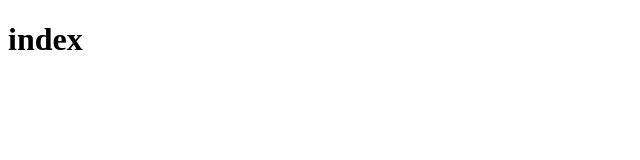
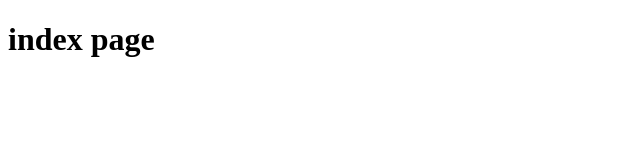
Before and after one commit to StarlightSSM/blog_proj, a plain HTML site: page index.html in a window 1280 px wide. Shown: the whole page, without its empty margins (0-640 px from the left). Drawn offline with Linux system fonts and the light colour scheme.

Commit message:
index edit

```diff
--- a/index.html
+++ b/index.html
@@ -6,6 +6,6 @@
     <title>index</title>
 </head>
 <body>
-    <h1>index</h1>
+    <h1>index page</h1>
 </body>
 </html>
```
